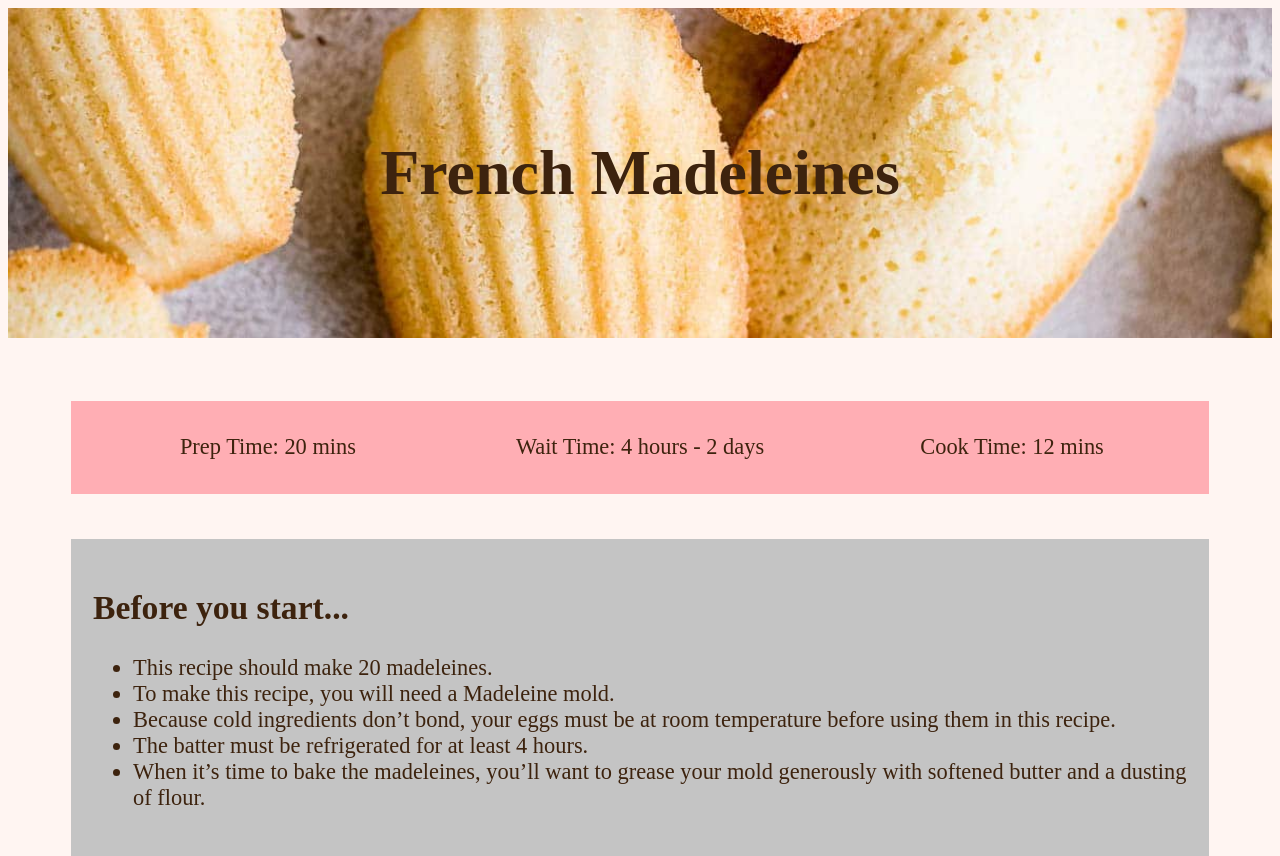
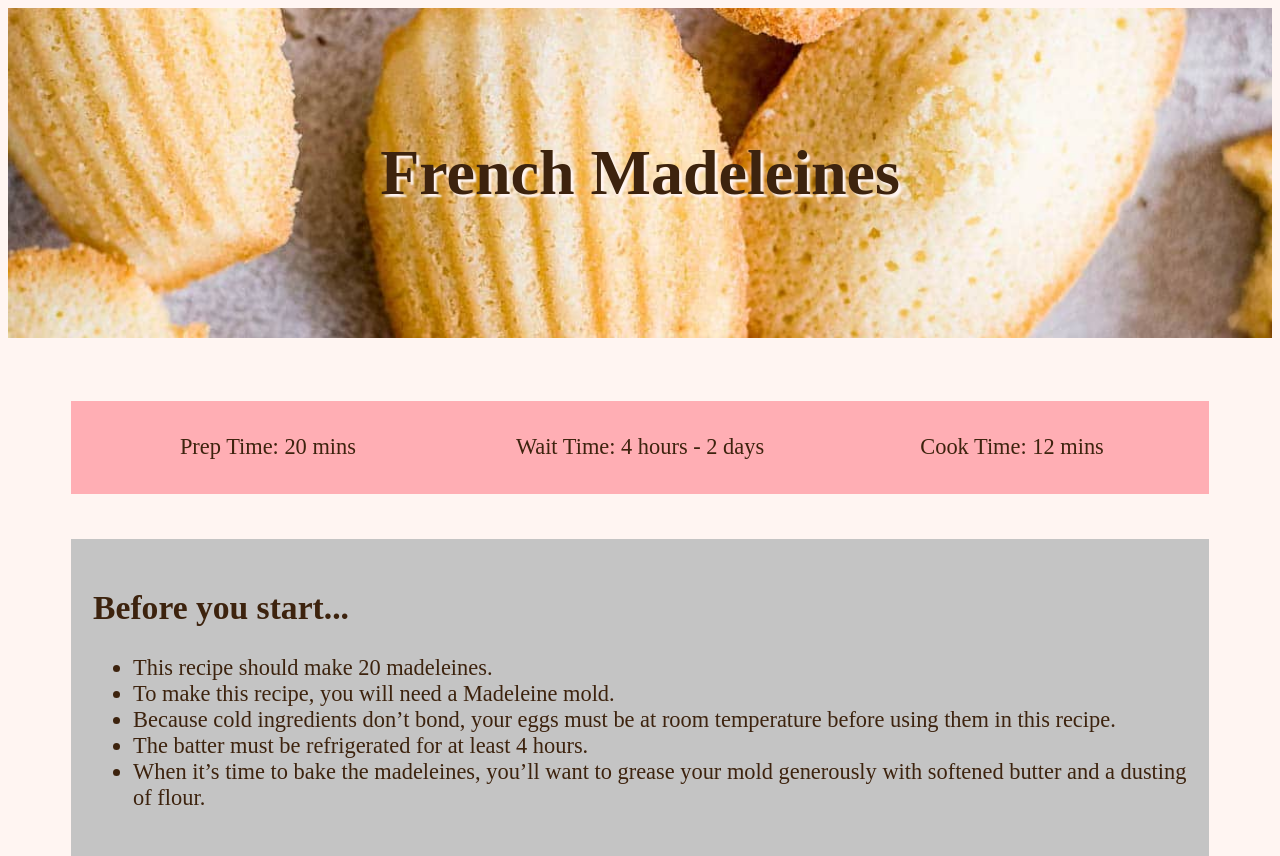
Before and after one commit to sophieroberts417/ifspring2022, a plain HTML site: page recipe/complete/index.html in a window 1280 px wide. Shown: the top 856 px of the page. Drawn offline with Linux system fonts and the light colour scheme; a web font is replaced by a local one.

Commit message:
Add files via upload

```diff
--- a/recipe/complete/styles.css
+++ b/recipe/complete/styles.css
@@ -20,6 +20,7 @@ h1 {
     font-size: 4rem;
     color: #3D230E ;
     font-weight: 800;
+    text-shadow: 3px 3px 2px #FFF5F2;
     }
 
 h2{
```
